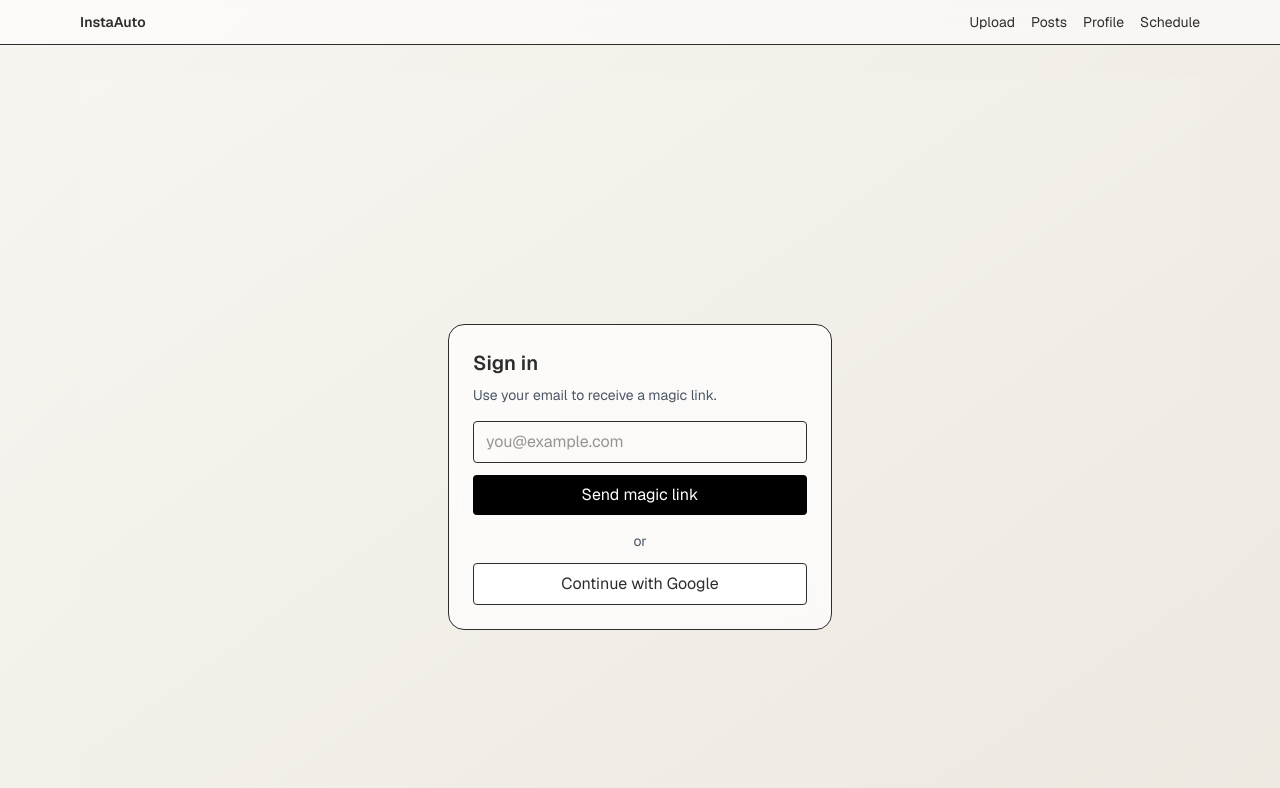
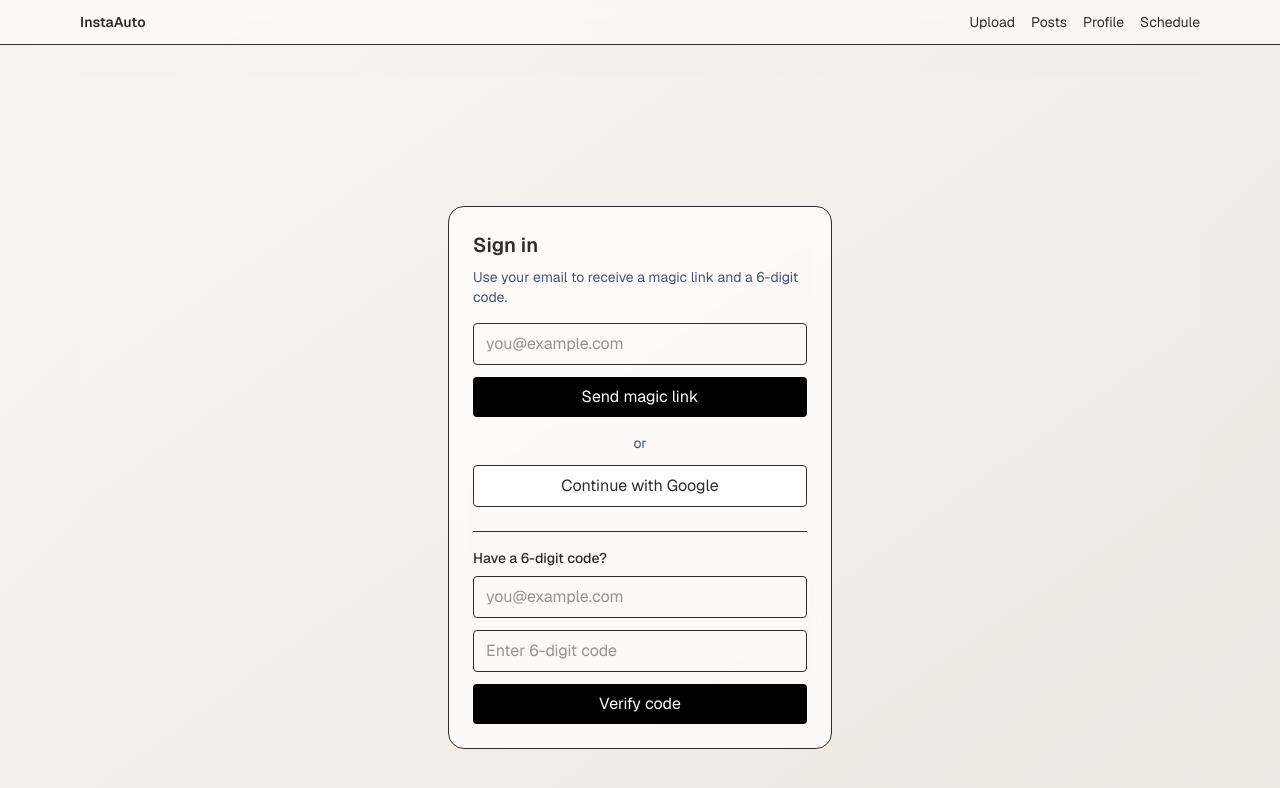
Before and after one commit to sifosman/InstaAuto, a Next.js app in the folder autoinsta/: page /login in a window 1280 px wide. Shown: the top 788 px of the page. Built offline with nearby package versions, Linux system fonts and the light colour scheme; no server answers.

Commit message:
feat(login): support code-based email verification for cross-device sign-in

```diff
--- a/autoinsta/app/login/page.tsx
+++ b/autoinsta/app/login/page.tsx
@@ -3,12 +3,41 @@
 import { FormEvent, useState } from "react";
 import { useRouter } from "next/navigation";
 import { supabase } from "@/lib/supabaseClient";
+import { useEffect } from "react";
 
 export default function LoginPage() {
   const router = useRouter();
   const [email, setEmail] = useState("");
+  const [code, setCode] = useState("");
   const [loading, setLoading] = useState(false);
   const [message, setMessage] = useState<string>("");
+
+  // If we have been redirected back from a magic link, exchange code for a session
+  useEffect(() => {
+    (async () => {
+      try {
+        if (typeof window === 'undefined') return;
+        const url = new URL(window.location.href);
+        const code = url.searchParams.get('code');
+        const error = url.searchParams.get('error_description') || url.searchParams.get('error');
+        if (error) {
+          setMessage(error);
+          return;
+        }
+        if (code) {
+          setLoading(true);
+          const { error: exErr } = await supabase.auth.exchangeCodeForSession(window.location.href);
+          if (exErr) {
+            setMessage(exErr.message);
+          } else {
+            router.replace('/');
+          }
+        }
+      } finally {
+        setLoading(false);
+      }
+    })();
+  }, [router]);
 
   async function onSubmit(e: FormEvent) {
     e.preventDefault();
@@ -17,9 +46,25 @@ export default function LoginPage() {
     try {
       const { data, error } = await supabase.auth.signInWithOtp({ email, options: { emailRedirectTo: typeof window !== 'undefined' ? `${window.location.origin}` : undefined } });
       if (error) throw error;
-      setMessage("Check your email for a login link.");
+      setMessage("Check your email for a login link and 6-digit code. If you opened the link on another device, you can enter the code here to sign in on this device.");
     } catch (err: any) {
       setMessage(err?.message || "Login failed");
+    } finally {
+      setLoading(false);
+    }
+  }
+
+  async function onVerifyCode(e: FormEvent) {
+    e.preventDefault();
+    setLoading(true);
+    setMessage("");
+    try {
+      if (!email || !code) throw new Error("Enter your email and the 6-digit code");
+      const { error } = await supabase.auth.verifyOtp({ email, token: code, type: 'email' });
+      if (error) throw error;
+      router.replace('/');
+    } catch (err: any) {
+      setMessage(err?.message || "Code verification failed");
     } finally {
       setLoading(false);
     }
@@ -41,7 +86,7 @@ export default function LoginPage() {
     <main className="min-h-screen flex items-center justify-center bg-gradient-to-br from-[#f7f5f0] to-[#ede8e0] p-6">
       <div className="w-full max-w-sm rounded-2xl border bg-white/70 backdrop-blur p-6">
         <h1 className="text-xl font-semibold mb-2">Sign in</h1>
-        <p className="text-sm text-gray-600 mb-4">Use your email to receive a magic link.</p>
+        <p className="text-sm text-gray-600 mb-4">Use your email to receive a magic link and a 6-digit code.</p>
         <form onSubmit={onSubmit} className="space-y-3">
           <input
             type="email"
@@ -70,6 +115,32 @@ export default function LoginPage() {
           Continue with Google
         </button>
 
+        <div className="mt-6 border-t pt-4">
+          <h2 className="text-sm font-medium mb-2">Have a 6-digit code?</h2>
+          <form onSubmit={onVerifyCode} className="space-y-3">
+            <input
+              type="email"
+              value={email}
+              onChange={(e) => setEmail(e.target.value)}
+              placeholder="you@example.com"
+              required
+              className="w-full rounded border px-3 py-2"
+            />
+            <input
+              type="text"
+              inputMode="numeric"
+              pattern="[0-9]{6}"
+              value={code}
+              onChange={(e) => setCode(e.target.value)}
+              placeholder="Enter 6-digit code"
+              className="w-full rounded border px-3 py-2"
+            />
+            <button type="submit" disabled={loading} className="w-full rounded bg-black text-white py-2 disabled:opacity-60">
+              {loading ? 'Verifying…' : 'Verify code'}
+            </button>
+          </form>
+        </div>
+
         {message && <p className="mt-4 text-sm text-gray-700">{message}</p>}
       </div>
     </main>
```
